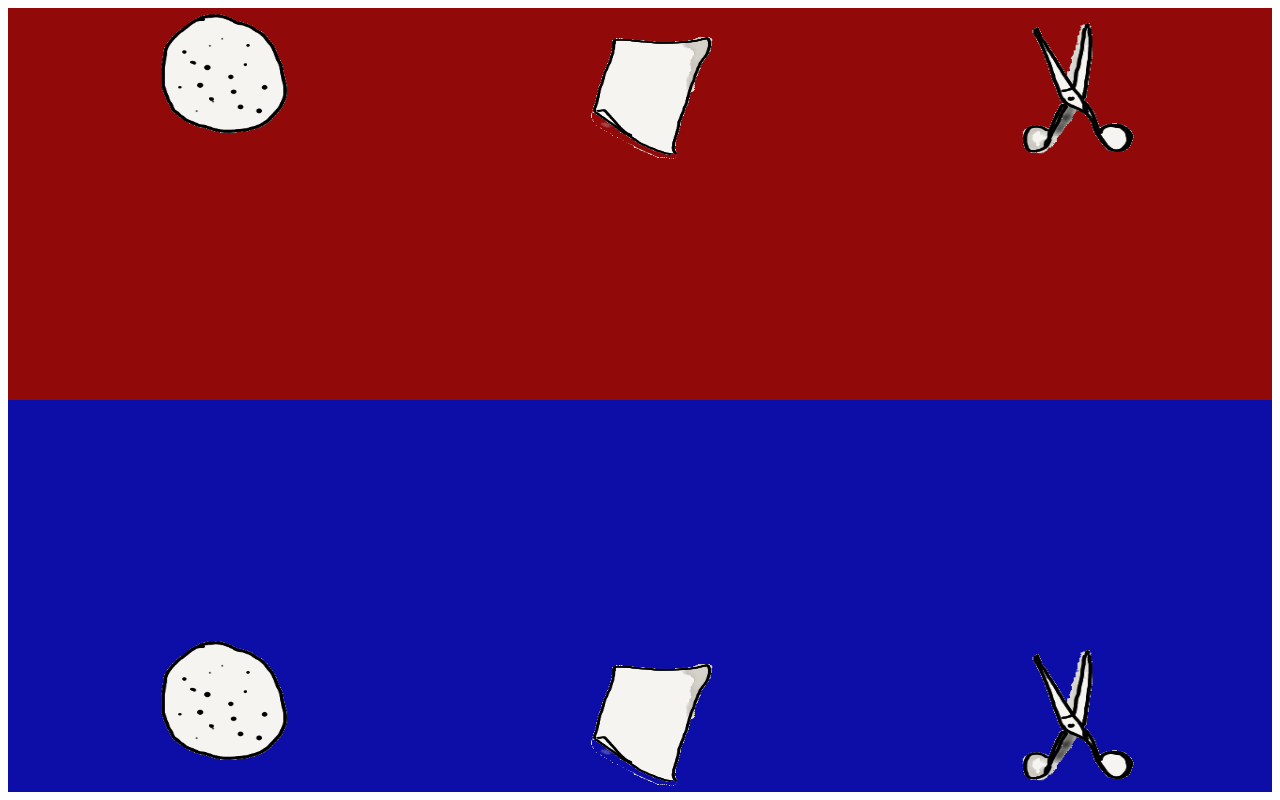
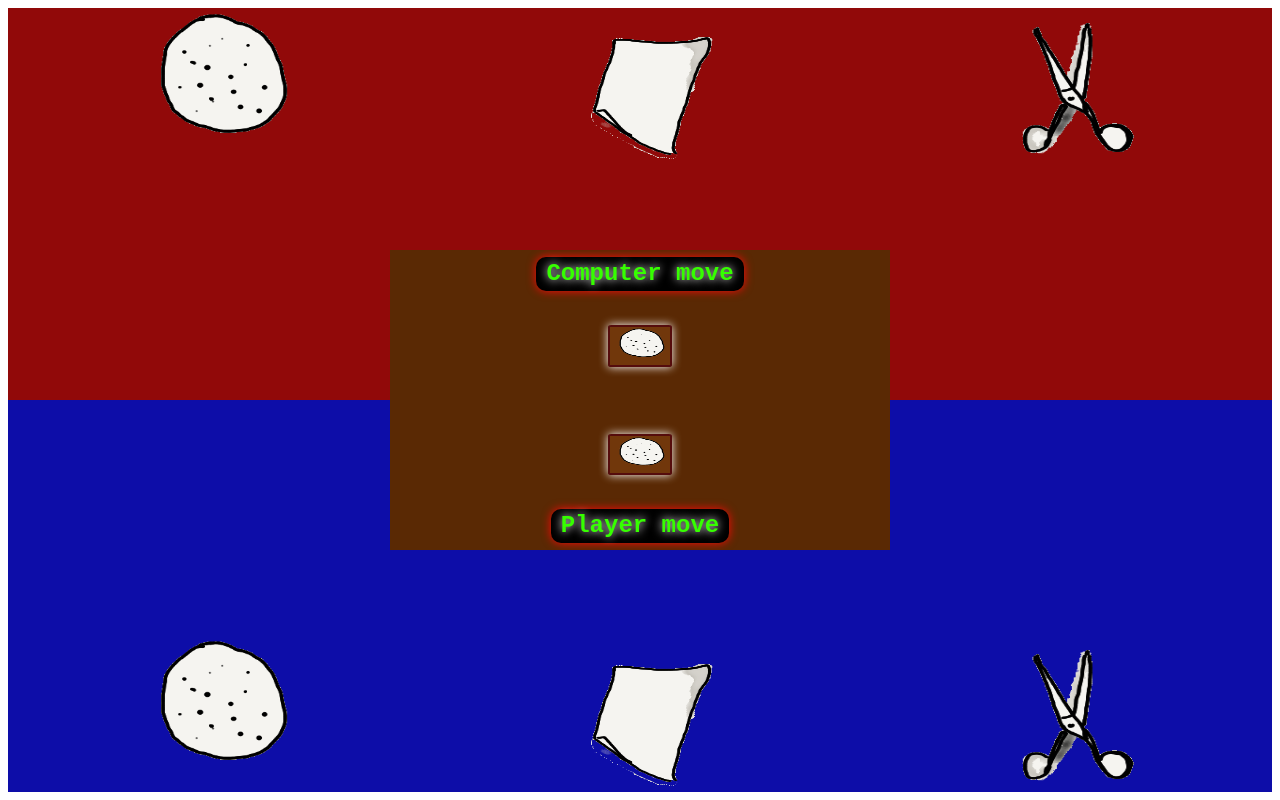
Before and after one commit to Dylangroome/RPS, a website built with webpack: page index.html in a window 1280 px wide. Built offline with nearby package versions, Linux system fonts and the light colour scheme.

Commit message:
Set up a basic table

```diff
--- a/css/style.css
+++ b/css/style.css
@@ -16,8 +16,24 @@ html {
   font-size: 1em;
   line-height: 1.4;
 }
+
+h1 {
+  margin: 7px;
+  padding: 0 10px;
+  color: #36ff00;
+  font-family: "Rockwell Condensed", "Courier New", Courier, monospace;
+
+  text-align: center;
+  text-shadow: 0 0 10px #ffffff;
+
+  background-color: #000000;
+  border-radius: 10px;
+  border: 2px  white;
+  box-shadow: 0 0 10px #ff0707;
+}
 .container {
   height: 98vh;
+  position: relative;
 }
 .computer{
   background-color: #910909;
@@ -40,11 +56,66 @@ img:hover{
   cursor: pointer;
   transform: scale(1.1);
   transition: all 0.1s ease-in-out;
-  background-color: #00cc00;
+  background-color: rgba(0, 255, 0, 0.88);
   border-radius: 50%;
   border: 2px solid white;
   box-shadow: 0 0 10px white;
   z-index: 100;
+}
+
+.table{
+  display: grid;
+  grid-template-columns: 1fr;
+
+
+  text-align: center;
+  overflow: hidden;
+  position: absolute;
+  top: 50%;
+  left: 50%;
+  transform: translate(-50%, -50%);
+  height: 300px;
+  width: 500px;
+  margin: auto;
+  background-color: #5a2904;
+}
+
+.table img {
+  height: 100%;
+  width: 100%;
+}
+.computer-result{
+    display: grid;
+    grid-template-rows: 1fr 1fr;
+    justify-content: center;
+    align-items: start;
+}
+.player-result{
+  display: grid;
+  grid-template-rows: 1fr 1fr;
+  justify-content: center;
+  align-items: end;
+}
+
+.img-box{
+  margin: 0 auto;
+  width: 60px;
+  height: 50%;
+  border-radius: 5%;
+  border: 2px solid #550c0c;
+  box-shadow: 0 0 10px white;
+  z-index: 100;
+  background-color: #71370b;
+}
+
+.img-box img:hover{
+  cursor: pointer;
+  transform: scale(1.7);
+  transition: all 0.1s ease-in-out;
+  background-color: #711317;
+  border-radius: 30%;
+  border: 2px solid white;
+  box-shadow: 0 0 10px white;
 }
 
 .selection-computer{
--- a/index.html
+++ b/index.html
@@ -25,6 +25,7 @@
 
 <body>
 
+
   <main class="container">
     <section class="computer">
       <div class="selection-computer">
@@ -33,9 +34,20 @@
         <img src="img/scissors.png">
       </div>
     </section>
+
     <section class="table">
+      <div class="computer-result">
+        <h1>Computer move</h1>
+        <div class="img-box"><img src="img/rock.png"></div>
 
+      </div>
+      <div class="player-result">
+
+        <div class="img-box"><img src="img/rock.png"></div>
+        <h1>Player move</h1>
+      </div>
     </section>
+
     <section class="player">
       <div class="selection-player">
         <img src="img/rock.png">
```
